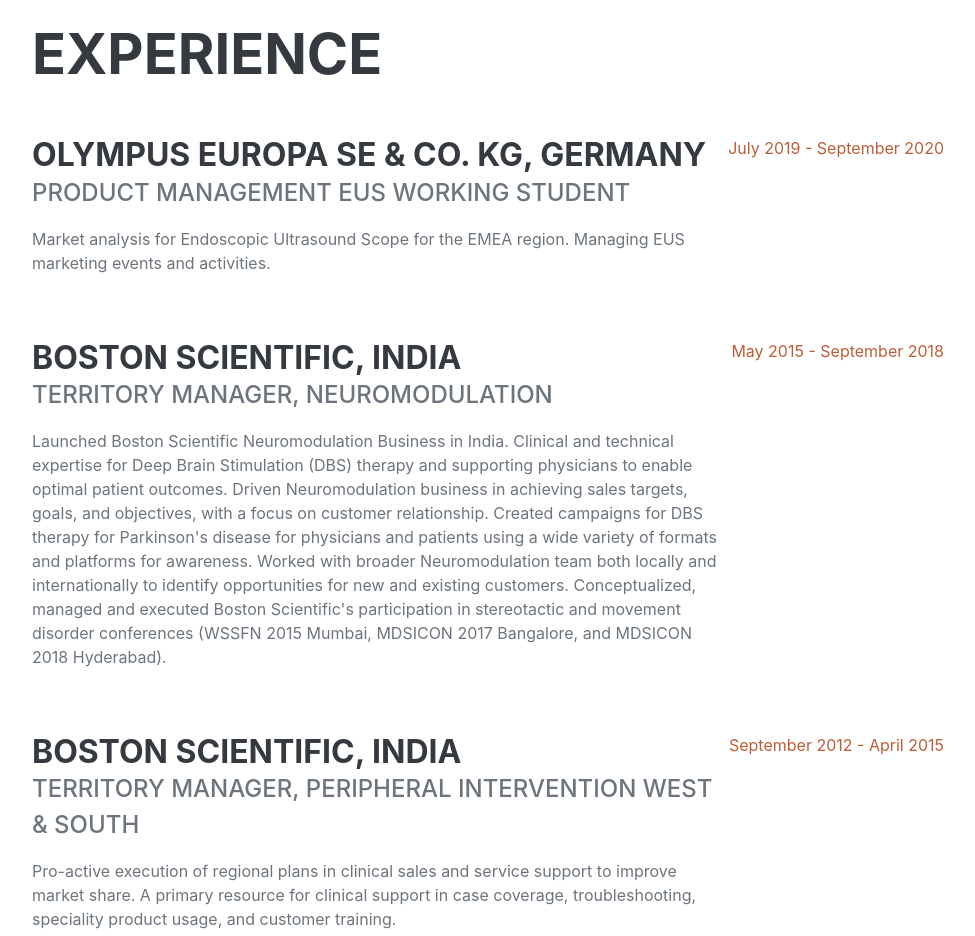
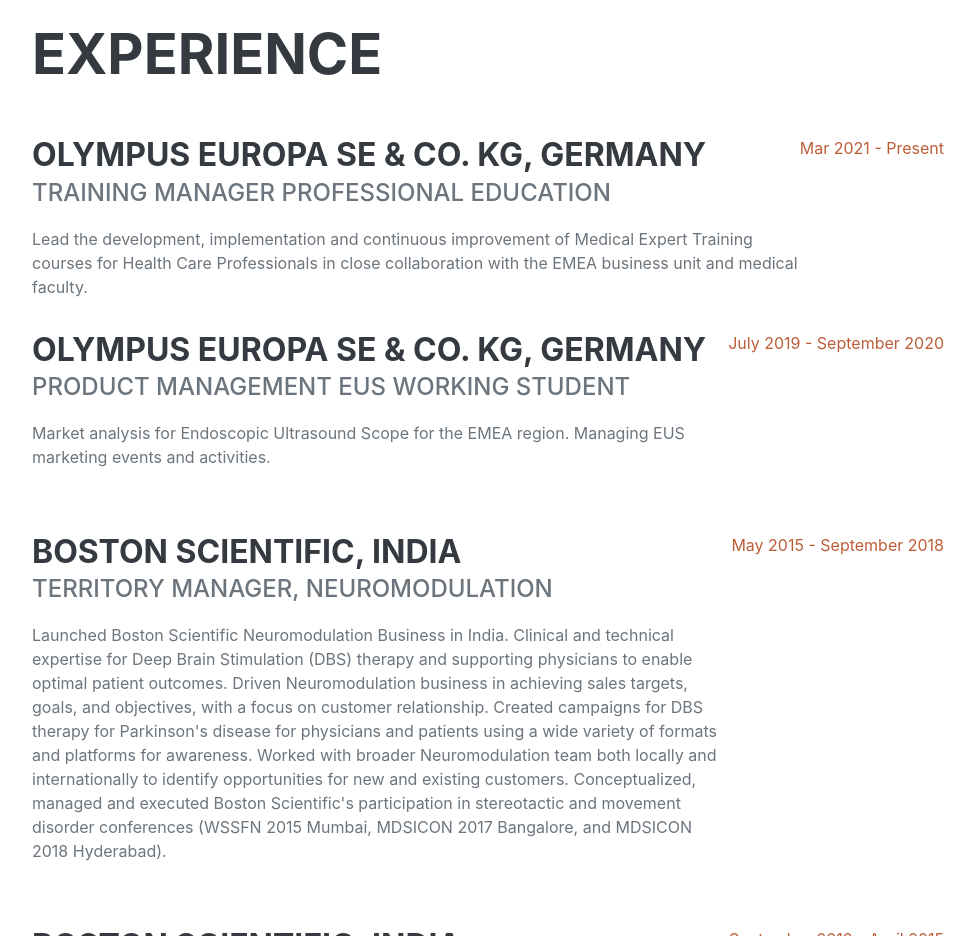
Before and after one commit to sunny-sarkar/sunny-sarkar.github.io, a plain HTML site: page index.html in a window 1280 px wide. Shown: the part 860-1796 px from the top of the page, without its empty margins (288-1263 px from the left). Drawn offline with nearby package versions, Linux system fonts and the light colour scheme; a web font is replaced by a local one.

Commit message:
Update index.html
Updated

```diff
--- a/index.html
+++ b/index.html
@@ -62,6 +62,15 @@
             <section class="resume-section" id="experience">
                 <div class="resume-section-content">
                     <h2 class="mb-5">Experience</h2>
+                    <div class="d-flex flex-column flex-md-row justify-content-between">
+                        <div class="flex-grow-1">
+                            <h3 class="mb-0">Olympus Europa SE & Co. KG, Germany</h3>
+                            <div class="subheading mb-3">Training Manager Professional Education </div>
+                            <p>Lead the development, implementation and continuous improvement of Medical Expert Training courses for Health Care Professionals in close collaboration with the EMEA business unit and medical faculty.</p>
+                        </div>
+                        <div class="flex-shrink-0"><span class="text-primary">Mar 2021 - Present</span></div>
+                    </div>
+                    <p></p>
                     <div class="d-flex flex-column flex-md-row justify-content-between mb-5">
                         <div class="flex-grow-1">
                             <h3 class="mb-0">Olympus Europa SE & Co. KG, Germany</h3>
```
